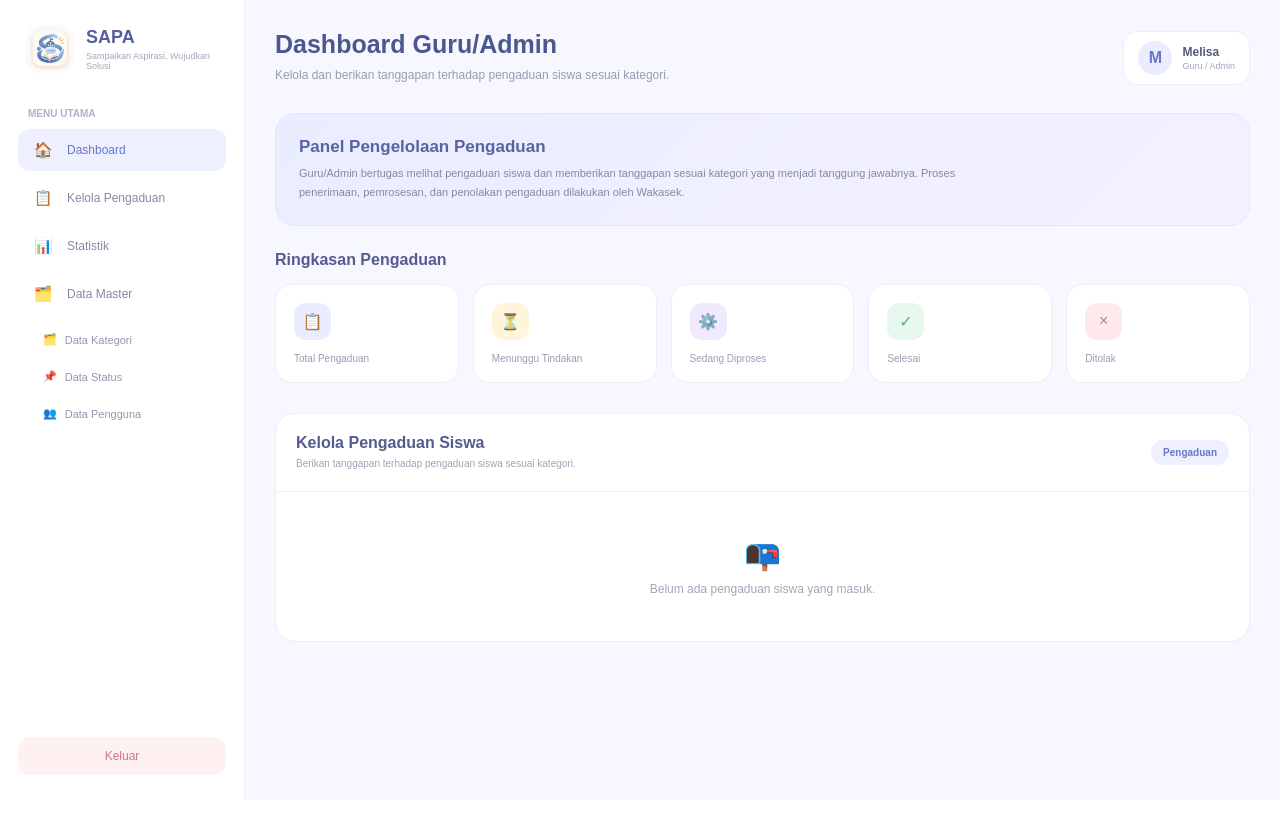
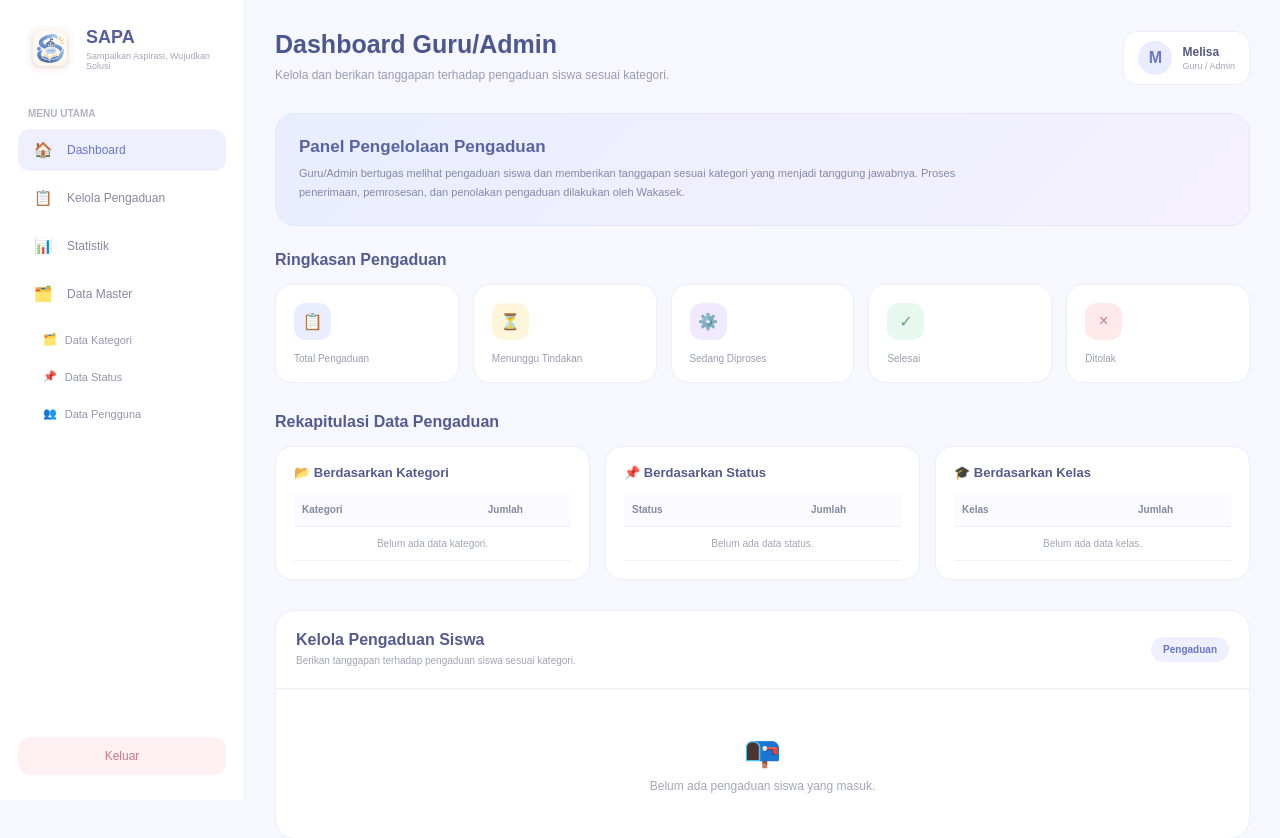
Before and after one commit to demesaDevLab/sapa2, a Laravel app: template resources/views/guru_admin/dashboard.blade.php in a window 1280 px wide. Shown: the top 838 px of the page. Before the commit the page ends 800 px from the top, so only its background shows below. Run offline with Laravel 12, Linux system fonts and the light colour scheme; the template is opened without the code that fills it, so the values that code supplies are empty; a user stored in the database is signed in; data comes from the database, SQL or seed files in the repository.

Commit message:
feat: menambahkan query rekap agregat pada dashboard

```diff
--- a/resources/views/guru_admin/dashboard.blade.php
+++ b/resources/views/guru_admin/dashboard.blade.php
@@ -332,6 +332,65 @@ body {
     font-size: 10px;
     color: #999db1;
     margin-top: 4px;
+}
+
+/* REKAP AGREGAT */
+.rekap-grid {
+    display: grid;
+    grid-template-columns: repeat(3, minmax(0, 1fr));
+    gap: 15px;
+    margin-bottom: 30px;
+}
+
+.rekap-card {
+    background: #fff;
+    border: 1px solid #eceef8;
+    border-radius: 17px;
+    padding: 18px;
+    min-width: 0;
+}
+
+.rekap-card h3 {
+    font-size: 13px;
+    color: #555b8e;
+    margin-bottom: 13px;
+}
+
+.rekap-table {
+    width: 100%;
+    border-collapse: collapse;
+    min-width: 0;
+}
+
+.rekap-table th,
+.rekap-table td {
+    padding: 11px 8px;
+    border-bottom: 1px solid #f0f1f7;
+    font-size: 10px;
+    text-align: left;
+}
+
+.rekap-table th {
+    background: #fafaff;
+    color: #8589a3;
+}
+
+.rekap-table td:last-child,
+.rekap-table th:last-child {
+    text-align: center;
+}
+
+.rekap-empty {
+    color: #a3a6b8;
+    font-size: 10px;
+    text-align: center;
+    padding: 15px 5px;
+}
+
+@media (max-width: 1100px) {
+    .rekap-grid {
+        grid-template-columns: 1fr;
+    }
 }
 
 /* TABEL */
@@ -961,7 +1020,113 @@ td {
         </div>
     </section>
 
+
+
+
     <!-- DATA PENGADUAN -->
+         <!-- REKAP AGREGAT -->
+    <section id="rekap-agregat">
+
+        <h2 class="section-title">Rekapitulasi Data Pengaduan</h2>
+
+        <div class="rekap-grid">
+
+            <!-- REKAP KATEGORI -->
+            <div class="rekap-card">
+
+                <h3>📂 Berdasarkan Kategori</h3>
+
+                <table class="rekap-table">
+                    <thead>
+                        <tr>
+                            <th>Kategori</th>
+                            <th>Jumlah</th>
+                        </tr>
+                    </thead>
+
+                    <tbody>
+                        @forelse ($rekapKategori as $item)
+                            <tr>
+                                <td>{{ $item->nama_kategori }}</td>
+                                <td>{{ $item->total_data }}</td>
+                            </tr>
+                        @empty
+                            <tr>
+                                <td colspan="2" class="rekap-empty">
+                                    Belum ada data kategori.
+                                </td>
+                            </tr>
+                        @endforelse
+                    </tbody>
+                </table>
+
+            </div>
+
+            <!-- REKAP STATUS -->
+            <div class="rekap-card">
+
+                <h3>📌 Berdasarkan Status</h3>
+
+                <table class="rekap-table">
+                    <thead>
+                        <tr>
+                            <th>Status</th>
+                            <th>Jumlah</th>
+                        </tr>
+                    </thead>
+
+                    <tbody>
+                        @forelse ($rekapStatus as $item)
+                            <tr>
+                                <td>{{ $item->nama_status }}</td>
+                                <td>{{ $item->total_data }}</td>
+                            </tr>
+                        @empty
+                            <tr>
+                                <td colspan="2" class="rekap-empty">
+                                    Belum ada data status.
+                                </td>
+                            </tr>
+                        @endforelse
+                    </tbody>
+                </table>
+
+            </div>
+
+            <!-- REKAP KELAS -->
+            <div class="rekap-card">
+
+                <h3>🎓 Berdasarkan Kelas</h3>
+
+                <table class="rekap-table">
+                    <thead>
+                        <tr>
+                            <th>Kelas</th>
+                            <th>Jumlah</th>
+                        </tr>
+                    </thead>
+
+                    <tbody>
+                        @forelse ($rekapKelas as $item)
+                            <tr>
+                                <td>{{ $item->kelas ?? 'Belum diisi' }}</td>
+                                <td>{{ $item->total_data }}</td>
+                            </tr>
+                        @empty
+                            <tr>
+                                <td colspan="2" class="rekap-empty">
+                                    Belum ada data kelas.
+                                </td>
+                            </tr>
+                        @endforelse
+                    </tbody>
+                </table>
+
+            </div>
+
+        </div>
+
+    </section>
     <section id="pengaduan">
 
         <div class="table-card">
```
Also changed, not shown: app/Http/Controllers/GuruAdminController.php (+71 -1 lines).
